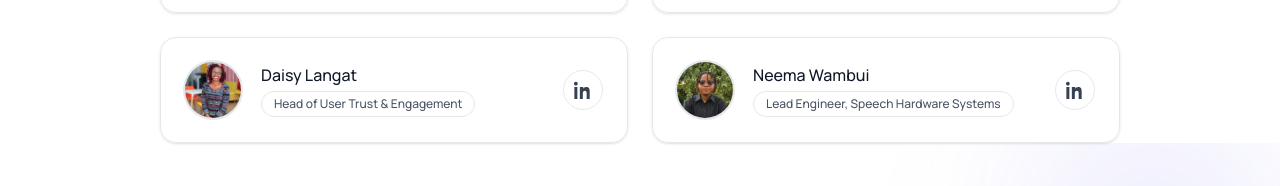
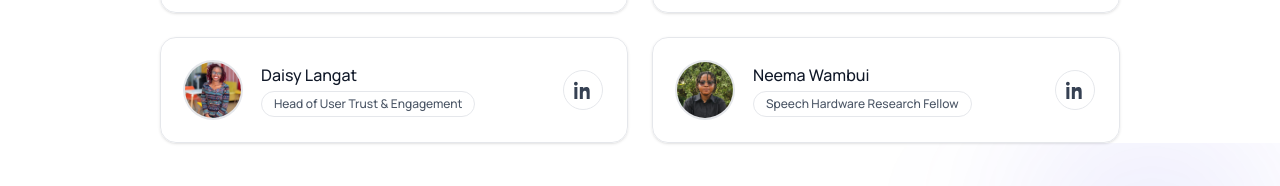
Before and after one commit to martin254/EchoSite, a React (Vite) app: page / in a window 1280 px wide. Shown: the part 6591-6777 px from the top of the page. Built offline with nearby package versions, Linux system fonts and the light colour scheme.

Commit message:
Update Neema Wambui title to Speech Hardware Research Fellow

```diff
--- a/src/assets/assets.js
+++ b/src/assets/assets.js
@@ -137,6 +137,6 @@ export const teamData = [
   { name: 'Sheila Odhiambo', title: 'Technical Advisor, Programs & MEL', image: sheila, linkedin:'https://www.linkedin.com/in/sheila-odhiambo/' },
   { name: 'Martin Muru', title: 'Co-Founder & Head of Technology', image: twi, linkedin:'https://www.linkedin.com/in/martinmuru/' },
   { name: 'Daisy Langat', title: 'Head of User Trust & Engagement', image: daisy, linkedin:'https://www.linkedin.com/in/daisy-lang-at-a37083147/' },
-  { name: 'Neema Wambui', title: 'Lead Engineer, Speech Hardware Systems', image: Neema, linkedin:'' },
+  { name: 'Neema Wambui', title: 'Speech Hardware Research Fellow', image: Neema, linkedin:'' },
 
 ]
```
